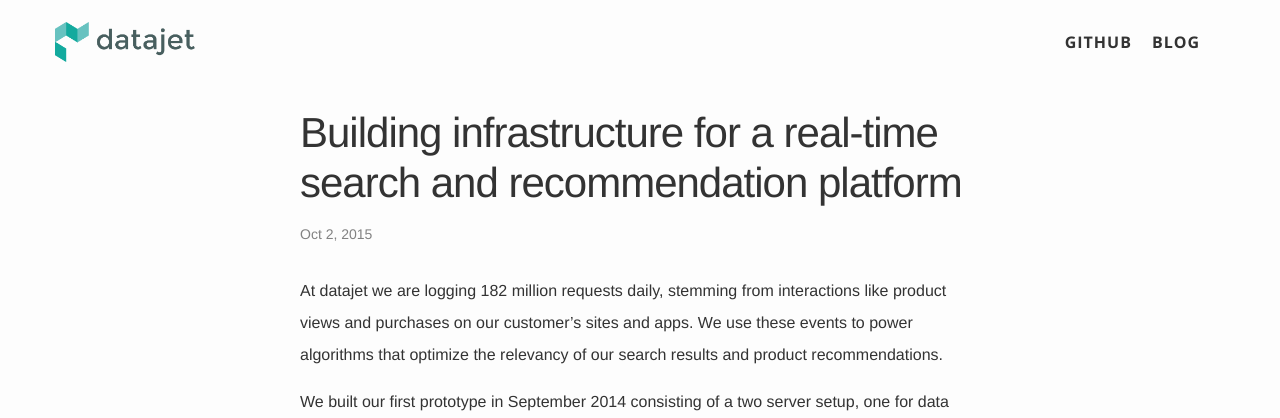
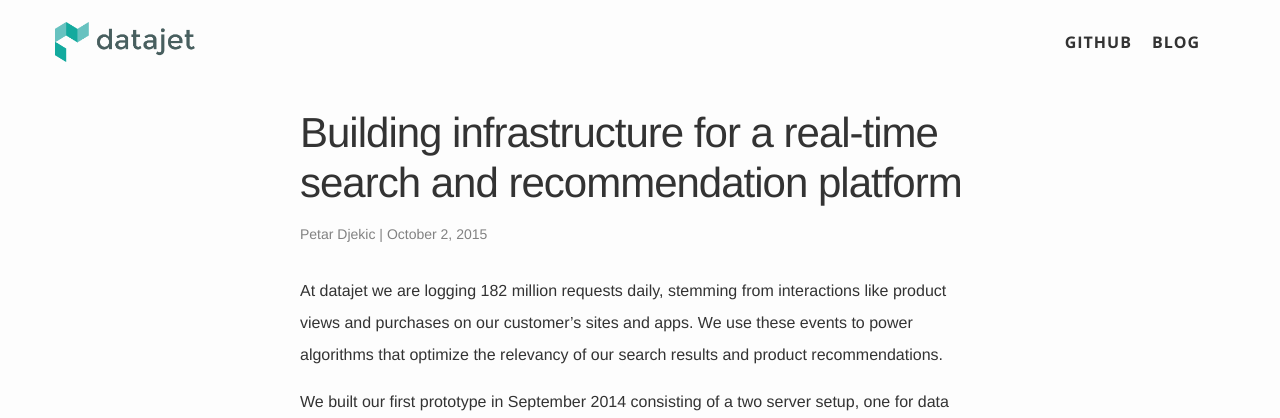
Before and after one commit to datajet-io/datajet-io.github.io, a Jekyll site: the page built from _posts/2015-10-02-Building-infrastructure-for-a-real-time-search-and-recommendation-platform-post.md, in a window 1280 px wide. Shown: the top 418 px of the page. Built offline with Jekyll 4.4.1, drawn with Linux system fonts in a browser that asks for light colours.

Commit message:
adds author to post

```diff
--- a/_layouts/post.html
+++ b/_layouts/post.html
@@ -5,7 +5,7 @@
 
   <header class="post-header">
     <h1 class="post-title">{{ page.title }}</h1>
-    <p class="post-meta">{{ page.date | date: "%b %-d, %Y" }}{% if page.author %} • {{ page.author }}{% endif %}{% if page.meta %} • {{ page.meta }}{% endif %}</p>
+    <p class="post-meta">{% if page.author %}{{ page.author }} | {% endif %}{{ page.date | date: "%B %-d, %Y" }}{% if page.meta %} • {{ page.meta }}{% endif %}</p>
   </header>
 
   <article class="post-content">
--- a/_posts/2015-10-02-Building-infrastructure-for-a-real-time-search-and-recommendation-platform-post.md
+++ b/_posts/2015-10-02-Building-infrastructure-for-a-real-time-search-and-recommendation-platform-post.md
@@ -1,6 +1,7 @@
 ---
 layout: post
 title: Building infrastructure for a real-time search and recommendation platform
+author: Petar Djekic
 ---
 
 At datajet we are logging 182 million requests daily, stemming from interactions like product views and purchases on our customer’s sites and apps. We use these events to power algorithms that optimize the relevancy of our search results and product recommendations.
```
Also changed, not shown: 2 other files.
